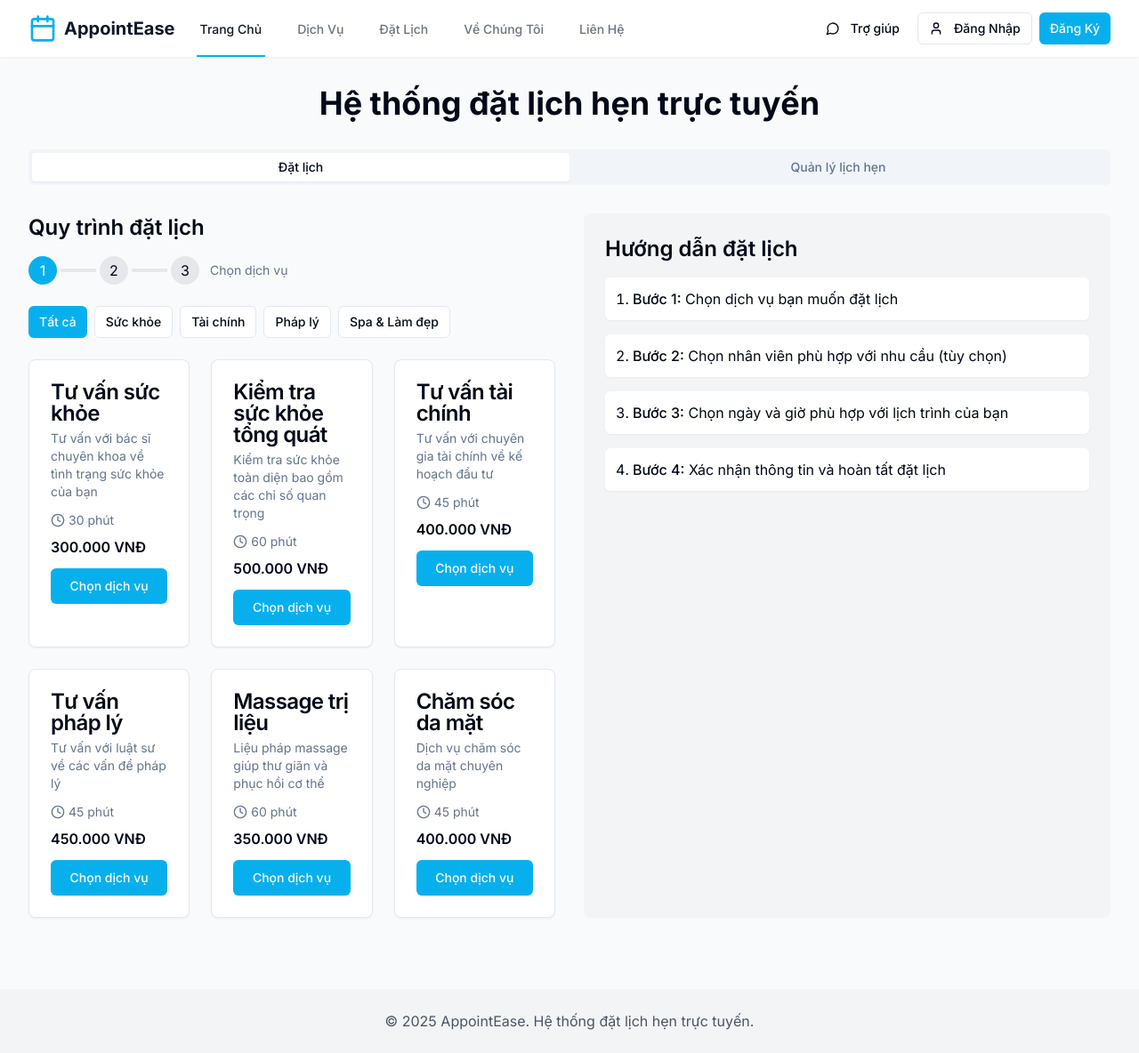
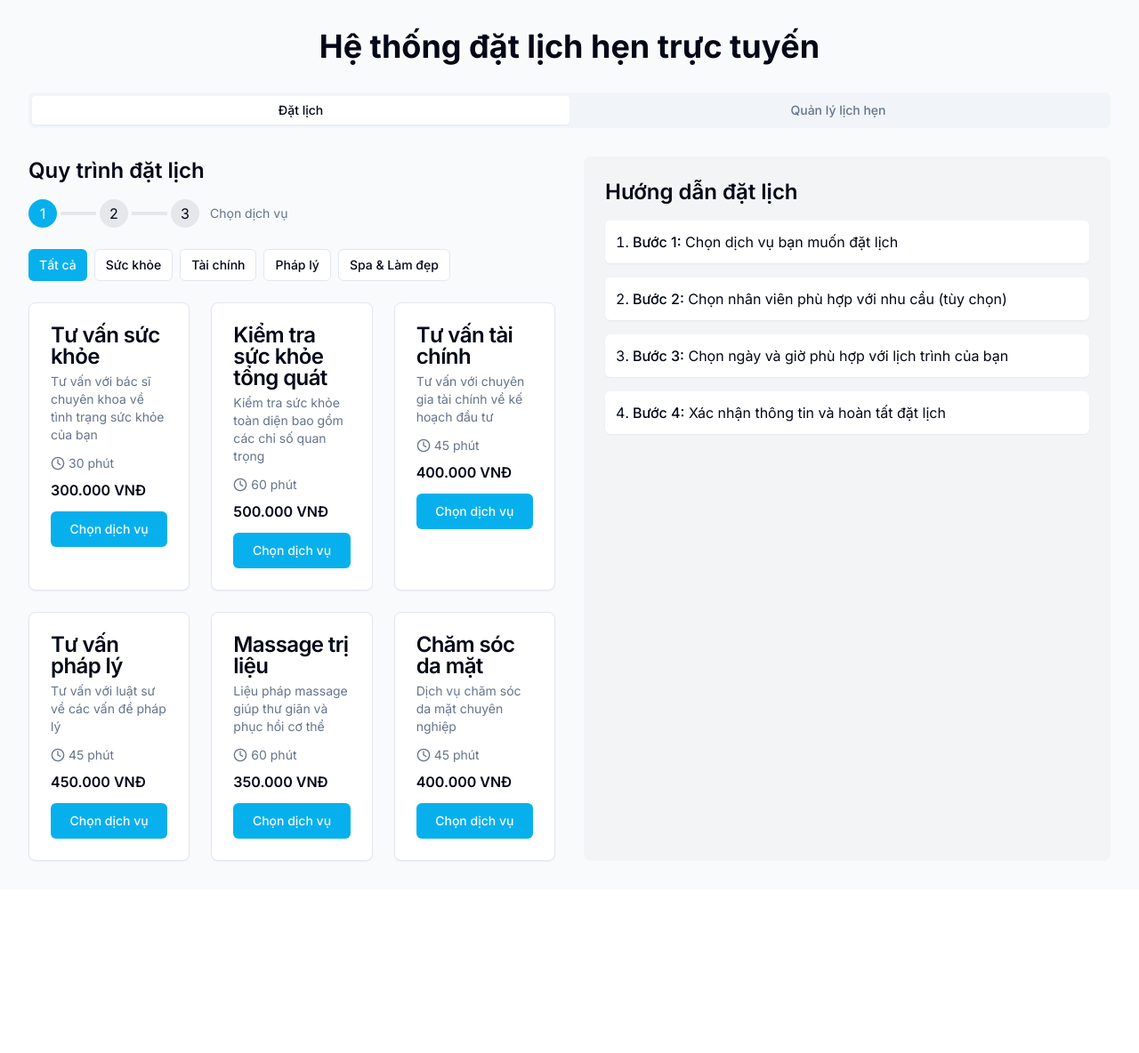
Before and after one commit to DucLong64/lich-hen-web-app, a React (Vite) app: page / in a window 1280 px wide. Shown: the whole page at 89% size. After the commit the page ends 1000 px from the top, so only its background shows below. Built offline with nearby package versions, Linux system fonts and the light colour scheme.

Commit message:
Remove header and footer
Removed the Navbar and footer components from the Index page.

```diff
--- a/src/pages/Index.tsx
+++ b/src/pages/Index.tsx
@@ -1,13 +1,10 @@
 
 import React from 'react';
-import Navbar from "@/components/layout/Navbar";
 import TabsContainer from "@/components/layout/TabsContainer";
 
 const Index = () => {
   return (
     <div className="min-h-screen bg-gray-50">
-      <Navbar />
-
       <main className="container py-8">
         <div className="max-w-7xl mx-auto">
           <h1 className="text-3xl md:text-4xl font-bold text-center mb-8">
@@ -17,14 +14,6 @@ const Index = () => {
           <TabsContainer />
         </div>
       </main>
-
-      <footer className="bg-gray-100 py-6 mt-12">
-        <div className="container">
-          <div className="max-w-7xl mx-auto text-center text-gray-600">
-            <p>© 2025 AppointEase. Hệ thống đặt lịch hẹn trực tuyến.</p>
-          </div>
-        </div>
-      </footer>
     </div>
   );
 };
```
